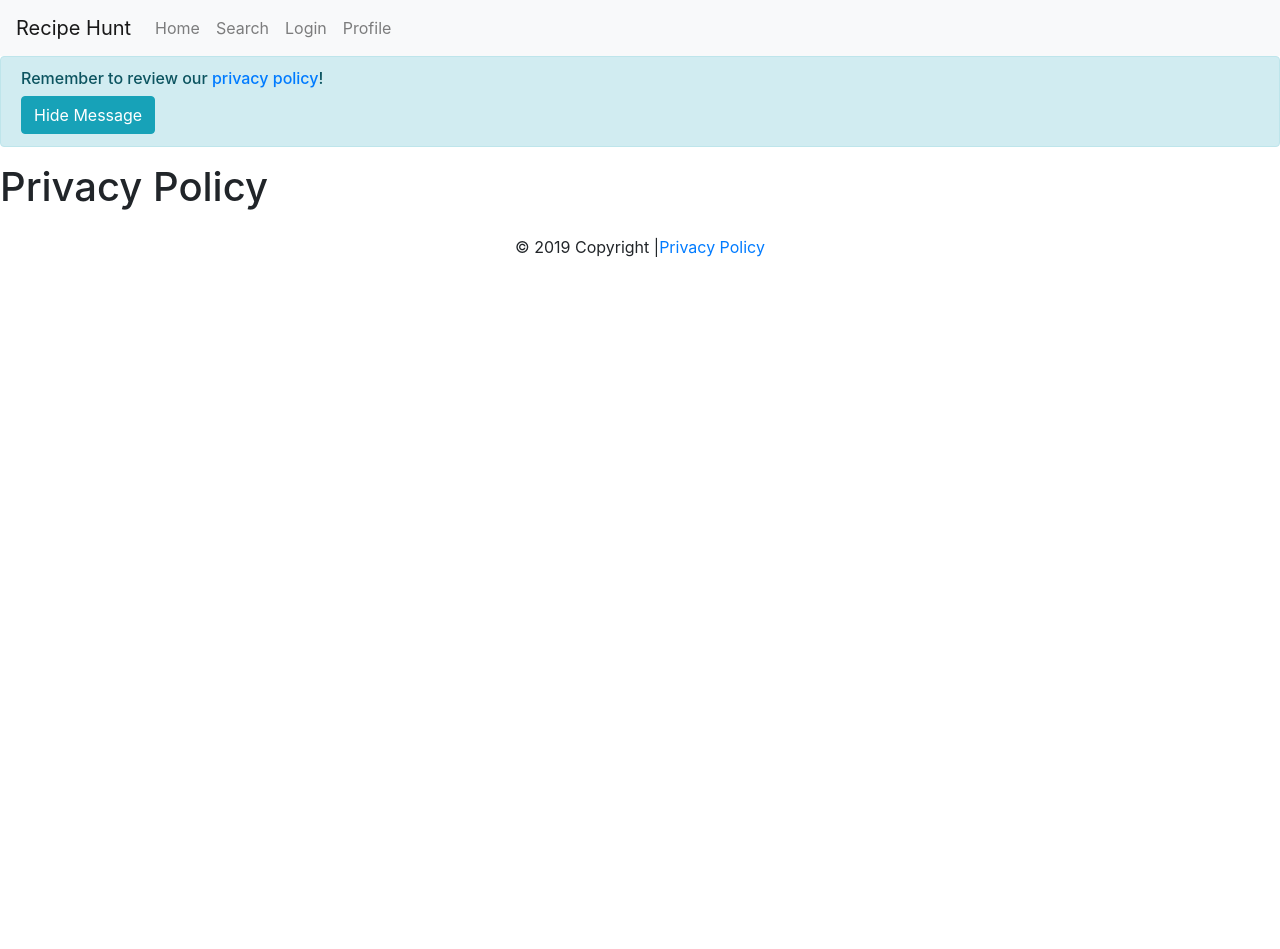
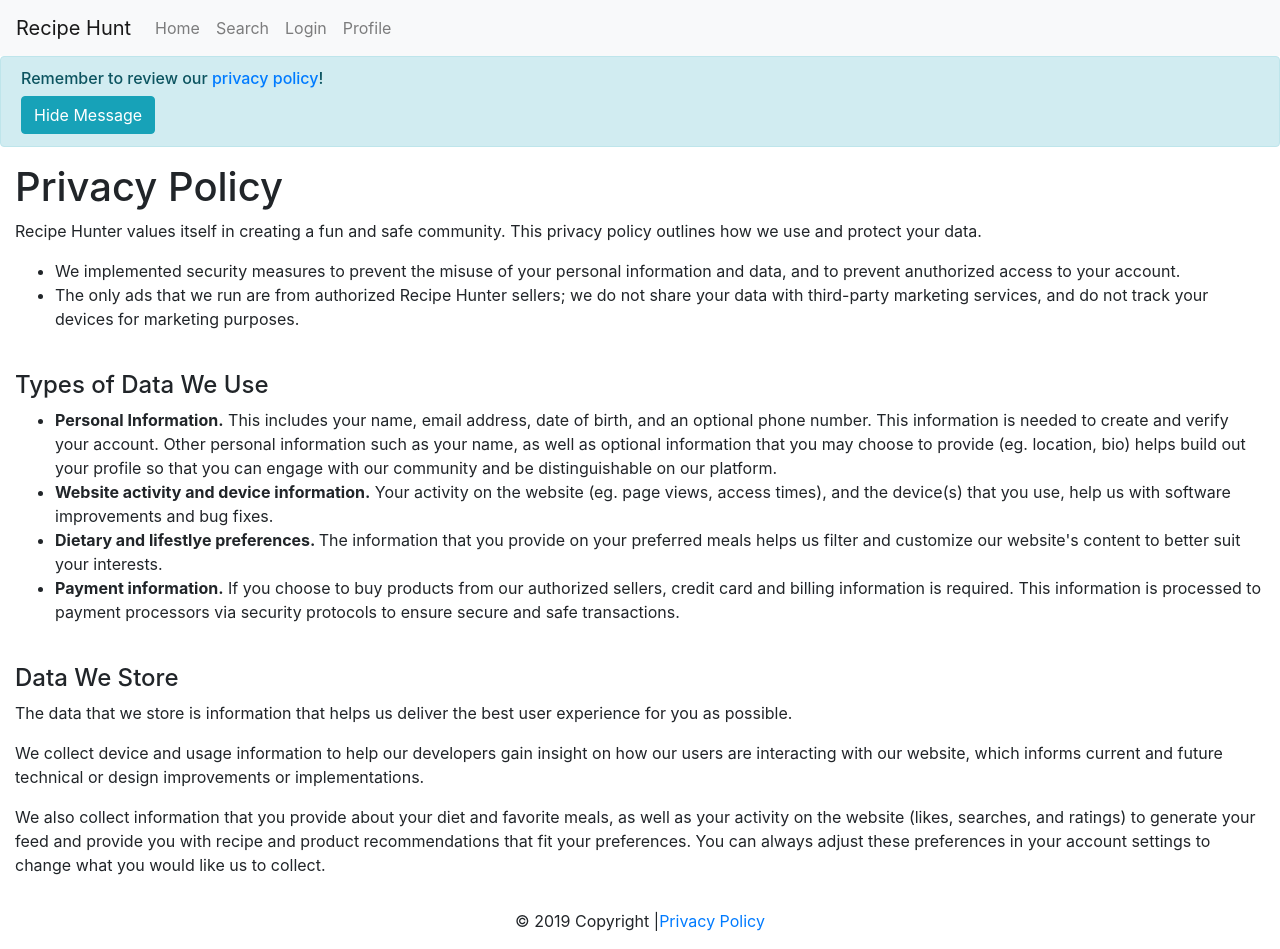
Before and after one commit to daniaalnahdi/wbdv-f19-team18, a React (Create React App) app: page /privacy-policy in a window 1280 px wide. Before the commit the page ends 800 px from the top, so only its background shows below. Built offline with nearby package versions, Linux system fonts and the light colour scheme.

Commit message:
upload pp

```diff
--- a/src/components/NavBar.js
+++ b/src/components/NavBar.js
@@ -17,10 +17,11 @@ class NavBar extends React.Component {
               <Link to="/search" className="nav-item nav-link">
                 Search
               </Link>
-              {!this.props.isLoggedIn &&
-              <Link to="/login" className="nav-item nav-link">
-                Login
-              </Link>}
+              {!this.props.isLoggedIn && (
+                <Link to="/login" className="nav-item nav-link">
+                  Login
+                </Link>
+              )}
               {this.props.isLoggedIn && (
                 <Link to="/profile" className="nav-item nav-link">
                   Profile
@@ -31,10 +32,10 @@ class NavBar extends React.Component {
                   Profile
                 </Link>
               )}
-              {this.props.isLoggedIn && (
-                  <Link to="/localRecipes" className="nav-item nav-link">
-                    Local Recipes
-                  </Link>
+              {this.props.isLoggedIn && this.props.admin && (
+                <Link to="/localRecipes" className="nav-item nav-link">
+                  Local Recipes
+                </Link>
               )}
               {this.props.isLoggedIn && this.props.admin && (
                 <Link to="/editor" className="nav-item nav-link">
@@ -43,12 +44,14 @@ class NavBar extends React.Component {
               )}
               {this.props.isLoggedIn && !this.props.admin && (
                 <Link to="/profile" className="nav-link disabled">
-                  Logged In As {this.props.user.firstName} {this.props.user.lastName}
+                  Logged In As {this.props.user.firstName}{" "}
+                  {this.props.user.lastName}
                 </Link>
               )}
               {this.props.isLoggedIn && this.props.admin && (
                 <Link to="/profile" className="nav-link disabled">
-                  Logged In As {this.props.user.firstName} {this.props.user.lastName} (Admin)
+                  Logged In As {this.props.user.firstName}{" "}
+                  {this.props.user.lastName} (Admin)
                 </Link>
               )}
             </div>
--- a/src/pages/PrivacyPolicyPage.js
+++ b/src/pages/PrivacyPolicyPage.js
@@ -3,7 +3,29 @@ import React from "react";
 export default class PrivacyPolicyPage extends React.Component {
   render() {
     return (
+      <div className="container-fluid">
         <h1>Privacy Policy</h1>
+        <p>Recipe Hunter values itself in creating a fun and safe community. This privacy policy outlines how we use and protect your data.</p>
+        <ul>
+        <li>We implemented security measures to prevent the misuse of your personal information and data, and to prevent anuthorized access to your account. </li>
+        <li>The only ads that we run are from authorized Recipe Hunter sellers; we do not share your data with third-party marketing services, and do not track your devices for marketing purposes.</li>
+        </ul>
+        <br/>
+
+        <h4>Types of Data We Use</h4>
+        <ul>
+          <li><strong>Personal Information.</strong> This includes your name, email address, date of birth, and an optional phone number. This information is needed to create and verify your account. Other personal information such as your name, as well as optional information that you may choose to provide (eg. location, bio) helps build out your profile so that you can engage with our community and be distinguishable on our platform.</li>
+          <li><strong>Website activity and device information.</strong> Your activity on the website (eg. page views, access times), and the device(s) that you use, help us with software improvements and bug fixes.</li>
+          <li><strong>Dietary and lifestlye preferences. </strong>The information that you provide on your preferred meals helps us filter and customize our website's content to better suit your interests.</li>
+          <li><strong>Payment information.</strong> If you choose to buy products from our authorized sellers, credit card and billing information is required. This information is processed to payment processors via security protocols to ensure secure and safe transactions.</li>
+          </ul>
+          <br/>
+
+        <h4>Data We Store</h4>
+        <p>The data that we store is information that helps us deliver the best user experience for you as possible. </p>
+          <p>We collect device and usage information to help our developers gain insight on how our users are interacting with our website, which informs current and future technical or design improvements or implementations.</p>
+          <p>We also collect information that you provide about your diet and favorite meals, as well as your activity on the website (likes, searches, and ratings) to generate your feed and provide you with recipe and product recommendations that fit your preferences. You can always adjust these preferences in your account settings to change what you would like us to collect.</p>
+        </div>
     )
   }
 }
```
